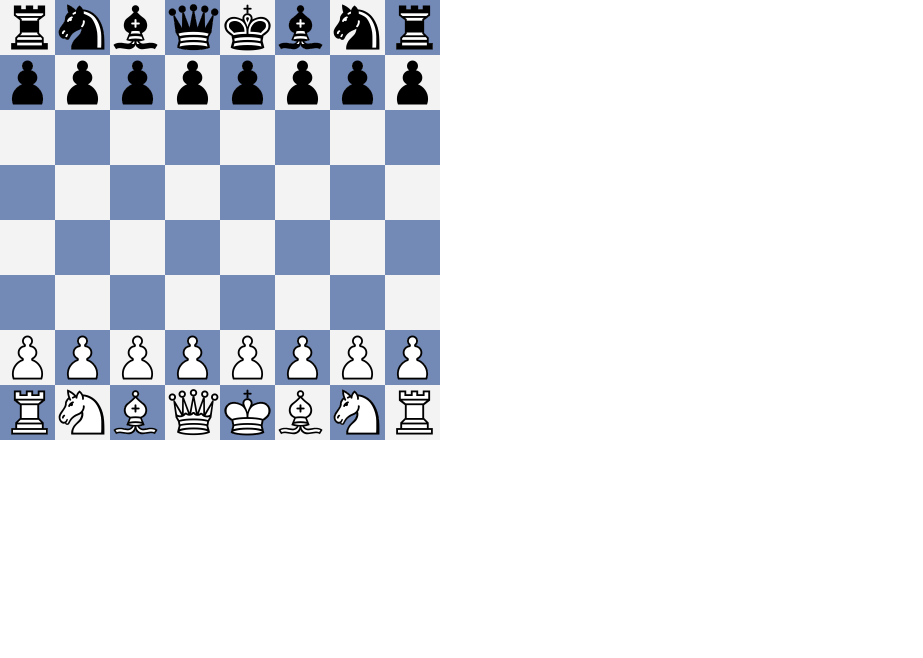
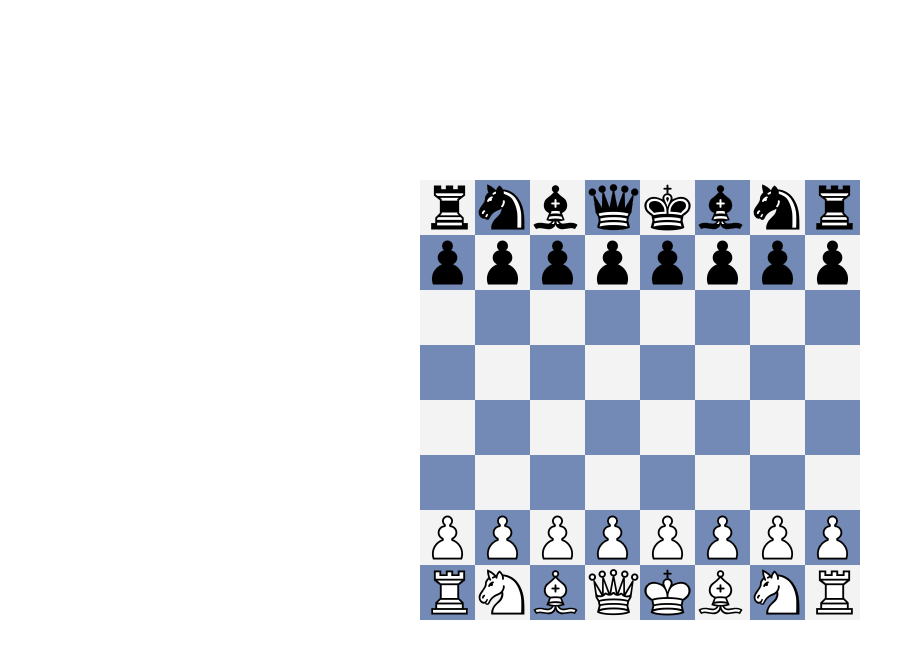
Before and after one commit to ryancookdev/canvas-chess, a plain HTML site: page index.html in a window 1280 px wide. Shown: the whole page, without its empty margins (0-923 px from the left). Drawn offline with Linux system fonts and the light colour scheme.

Commit message:
Update style.css
Centered the chessboard using some CSS.

```diff
--- a/style.css
+++ b/style.css
@@ -23,3 +23,14 @@ body
     -ms-user-select: none;
     user-select: none;
 }
+
+canvas
+{
+	display: block;
+	position: absolute;
+	margin: auto;
+	top: 0;
+	bottom: 0;
+	right: 0;
+	left: 0;
+}
```
